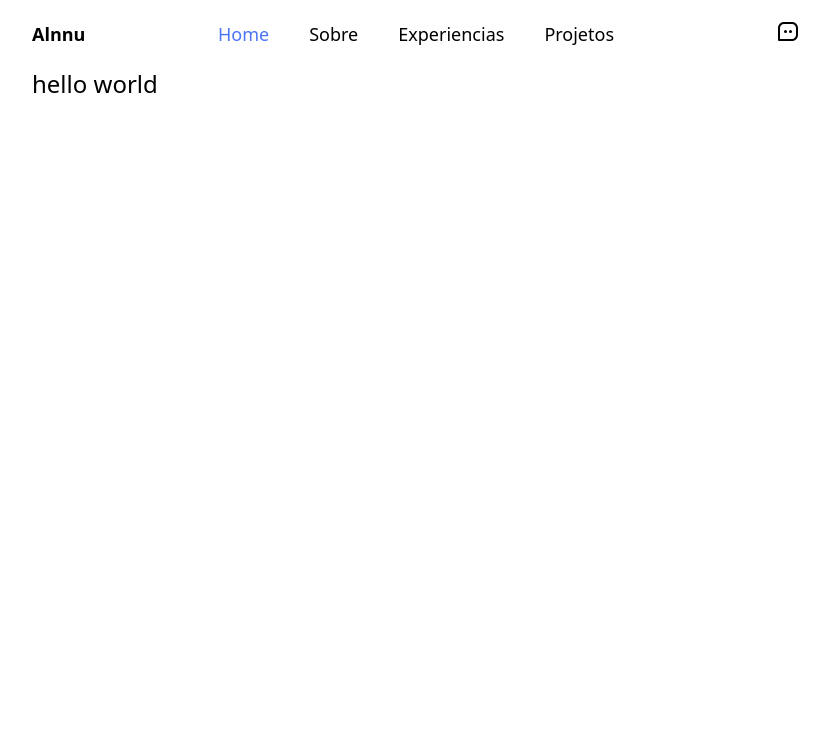
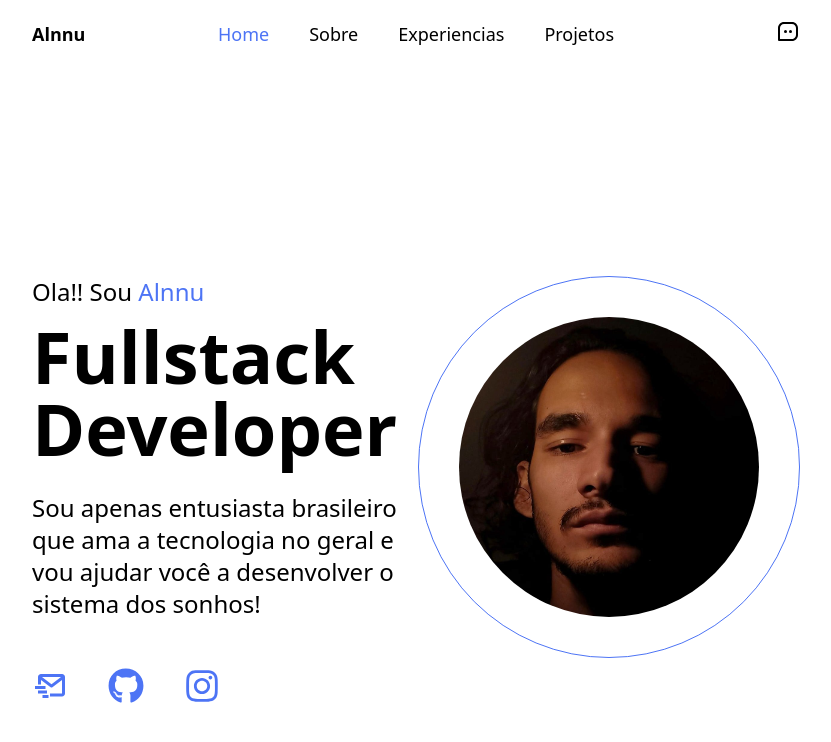
Before and after one commit to alnnu/portfolio, a Next.js app: page / in a window 1280 px wide. Shown: the top 742 px of the page, without its empty margins (224-1055 px from the left). Built offline with nearby package versions, Linux system fonts and the light colour scheme.

Commit message:
add:hero

```diff
--- a/src/app/page.tsx
+++ b/src/app/page.tsx
@@ -1,9 +1,41 @@
 import Image from "next/image";
+
+import { FaInstagram, FaGithub } from "react-icons/fa6";
+import { BiMailSend } from "react-icons/bi";
 
 export default function Home() {
   return (
    <main>
-       <div className="text-2xl">hello world</div>
+      <div className="flex mt-52 h-96">
+        <div className="flex w-1/2 flex-col align-middle">
+          <div className="text-2xl mb-3">
+            Ola!! Sou <span className="text-primery">Alnnu</span>
+          </div>
+          <div className="text-7xl font-bold mb-7">
+            Fullstack <br/>Developer
+          </div>
+          <div className="text-2xl">
+            Sou apenas entusiasta brasileiro que ama a tecnologia no geral e vou ajudar você a desenvolver o sistema dos sonhos!
+          </div>
+          <div className="flex  w-60 mt-12">
+            <a href="mailto:contato.alnnu@gmail.com" className="text-primery text-4xl"><BiMailSend/></a>
+            <a href="https://github.com/alnnu" className="text-primery text-4xl mx-10" target="_blank"><FaGithub/></a>
+            <a href="https://www.instagram.com/luann__felipe_/" className="text-primery text-4xl" target="_blank"><FaInstagram/></a>
+          </div>
+        </div>
+        <div className="flex justify-end flex-1 h-fit">
+
+          <div className="border border-primery rounded-full p-10">
+            <Image
+              src="/me.jpeg"
+              className="rounded-full"
+              width={300}
+              height={300}
+              alt="Picture of the author"
+            />
+          </div>
+        </div>
+      </div>
    </main>
   );
 }
--- a/src/components/layout/header.tsx
+++ b/src/components/layout/header.tsx
@@ -14,7 +14,7 @@ const Header = () => {
                         <a href="#" className="mx-5 hover:text-primery">Experiencias</a>
                         <a href="#" className="mx-5 hover:text-primery" >Projetos</a>
                     </div>
-                    <div className="flex flex-1 justify-end text-2xl    ">
+                    <div className="flex flex-1 justify-end text-2xl">
                         <BiMessageSquareDots />
                     </div>
                 </div>
```
Also changed, not shown: public/me.jpeg (added).
